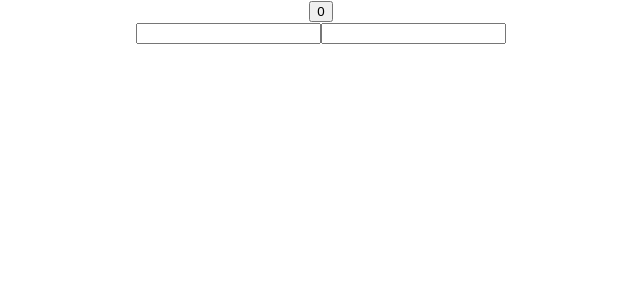
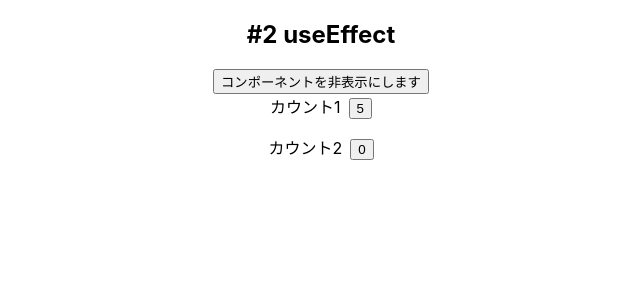
Before and after one commit to tokuyama-shouta/portfolio-app, a React (Create React App) app: page / in a window 1280 px wide. Shown: the top 300 px of the page, without its empty margins (319-959 px from the left). Built offline with nearby package versions, Linux system fonts and the light colour scheme.

Commit message:
useEffect

```diff
--- a/package.json
+++ b/package.json
@@ -4,6 +4,7 @@
   "private": true,
   "dependencies": {
     "cra-template": "1.1.2",
+    "node-sass": "^6.0.1",
     "react": "^17.0.2",
     "react-dom": "^17.0.2",
     "react-scripts": "4.0.3"
--- a/src/App.js
+++ b/src/App.js
@@ -1,13 +1,21 @@
-
+import React, {useState} from 'react';
 import './App.css';
-import Counter from './components/Counter'
-import InputForm from './components/InputForm'
+import Counter from './components/counter/Counter'
+//import InputForm from './components/InputForm'
 
 function App() {
+  const [isDisplay,setIsDisplay] = useState(true);
+  const handleDisplay=() => {
+    setIsDisplay(!isDisplay);
+  };
   return (
     <div className="App">
-      <Counter/>
-      <InputForm/>
+      <h2>#2 useEffect</h2>
+      <button onClick={() => handleDisplay()}>
+        {isDisplay ? 'コンポーネントを非表示にします' : 'コンポーネント表示'}
+      </button>
+      {isDisplay && <Counter/>}
+      {/* <InputForm/> */}
     </div>
   );
 }
--- a/src/components/Counter.jsx
+++ /dev/null
@@ -1,27 +0,0 @@
-import React, {useState } from 'react'
-
-function initialaizeCounter(){
-  for(let i=0; i<20000; i++){
-    console.log(i);
-  }
-  return 0;
-}
-
-const Counter = () => {
-  const [count, setCount] = useState(() => {
-    const initialValue = initialaizeCounter();
-    return initialValue;
-  });
-  return (
-    <button onClick={() => {
-      setCount((prevCount) => prevCount + 1);
-      setCount((prevCount) => prevCount + 1);
-    }}
-
-    >
-      {count}
-    </button>
-  )
-}
-
-export default Counter
--- /dev/null
+++ b/src/components/counter/Counter.jsx
@@ -0,0 +1,40 @@
+import React, {useState, useEffect } from 'react'
+import classes from './Counter.module.scss';
+
+
+
+const Counter = () => {
+  const [count1, setCount1] = useState(0);
+  const [count2, setCount2] = useState(0);
+
+  // useEffect(() => {
+  //   console.log('マウント時とcount1が変化した時に発火useEffect')
+  // }, [count1]);
+
+  useEffect(() => {
+    console.log('マウント時とcount1が変化した時に発火useEffect');
+    const countUp = setInterval(() => {
+      setCount1((prevCount) => prevCount + 1);
+      console.log('countUp');
+    }, 1000)
+    return () => {
+      clearInterval(countUp);
+      console.log('unmount');
+    }
+  }, []);
+
+  return (
+    <div className={classes.root}>
+      <div className={classes.buttonWrapper}>
+        <span className={classes.buttonText}>カウント1</span>
+        <button onClick={() => {setCount1((prevCount) => prevCount + 1);}}>{count1}</button>
+      </div>
+      <div className={classes.buttonWrapper}>
+      <span className={classes.buttonText}>カウント2</span>
+        <button onClick={() => {setCount2((prevCount) => prevCount + 1);}}>{count2}</button>
+      </div>
+    </div>
+  )
+}
+
+export default Counter
--- /dev/null
+++ b/src/components/counter/Counter.module.css
@@ -0,0 +1,8 @@
+.root .buttonWrapper {
+  margin-bottom: 16px;
+}
+
+.root .buttonWrapper .buttonText {
+  display: inline-block;
+  margin-right: 8px;
+}
--- /dev/null
+++ b/src/components/counter/Counter.module.min.css
@@ -0,0 +1 @@
+.root .buttonWrapper{margin-bottom:16px}.root .buttonWrapper .buttonText{display:inline-block;margin-right:8px}
--- /dev/null
+++ b/src/components/counter/Counter.module.scss
@@ -0,0 +1,10 @@
+.root{
+  .buttonWrapper{
+    margin-bottom: 16px;
+    .buttonText{
+      display: inline-block;
+      margin-right:8px;
+    }
+  }
+
+}
```
Also changed, not shown: 2 other files (tests, documents, lock files or other folders).
